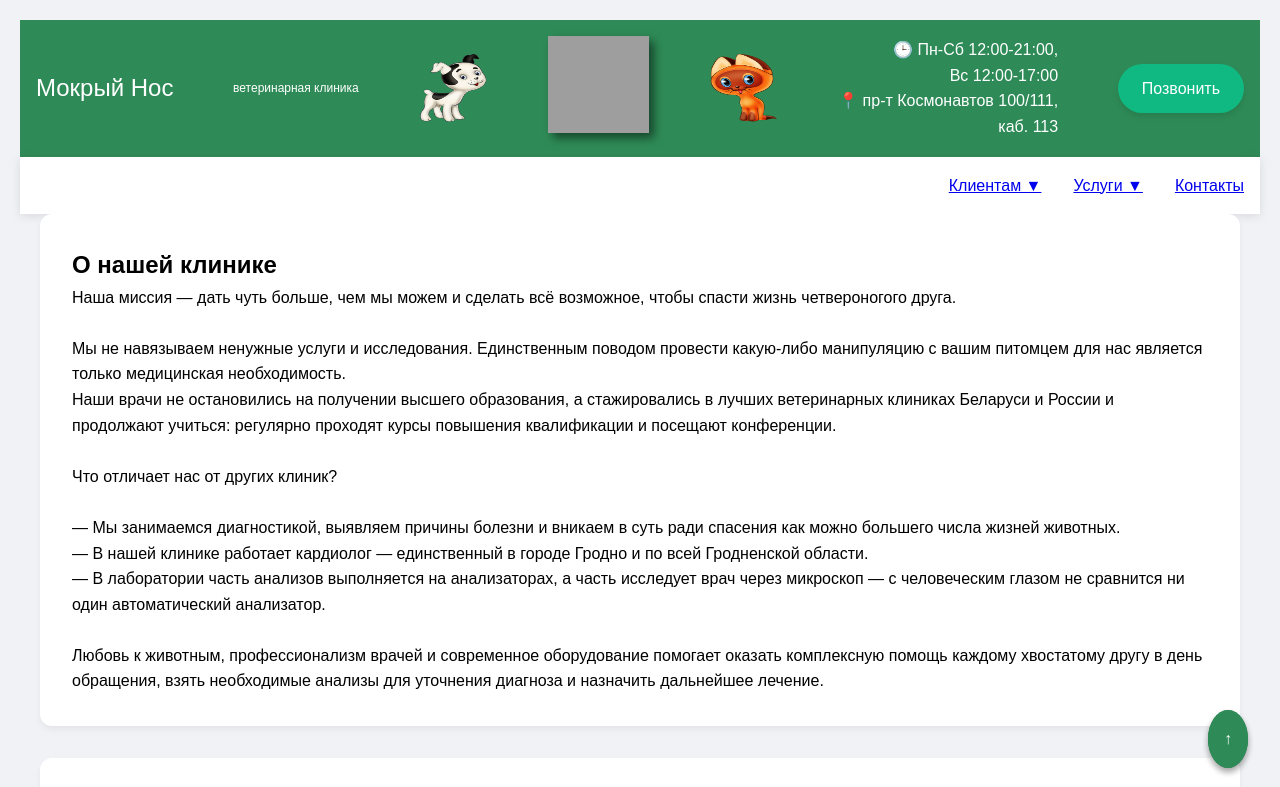
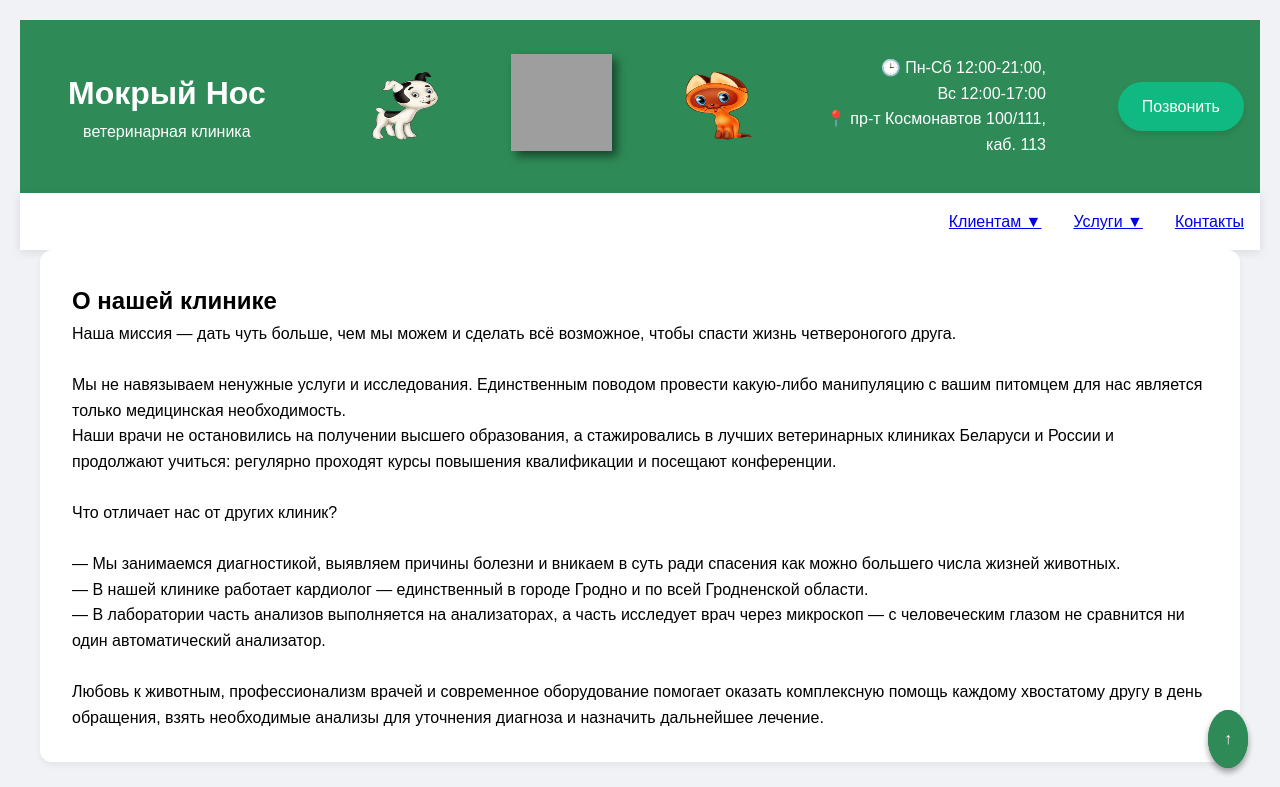
Before and after one commit to AnastasiaTomashevich/anastasiatomashevich.github.io, a plain HTML site: page index.html in a window 1280 px wide. Shown: the top 787 px of the page. Drawn offline with Linux system fonts and the light colour scheme; grey boxes are pictures that could not be loaded.

Commit message:
Update index.html

```diff
--- a/index.html
+++ b/index.html
@@ -163,8 +163,10 @@
 <body>
 <header>
 
- <p class="clinic-name">Мокрый Нос</p>
- <p class="clinic-description">ветеринарная клиника</p>
+ <footer>
+	<h1>Мокрый Нос</h1>
+	<p>ветеринарная клиника</p>
+ </footer>
 
 
 <img src="dog.png" width="70" height="70" alt=""/>
```
